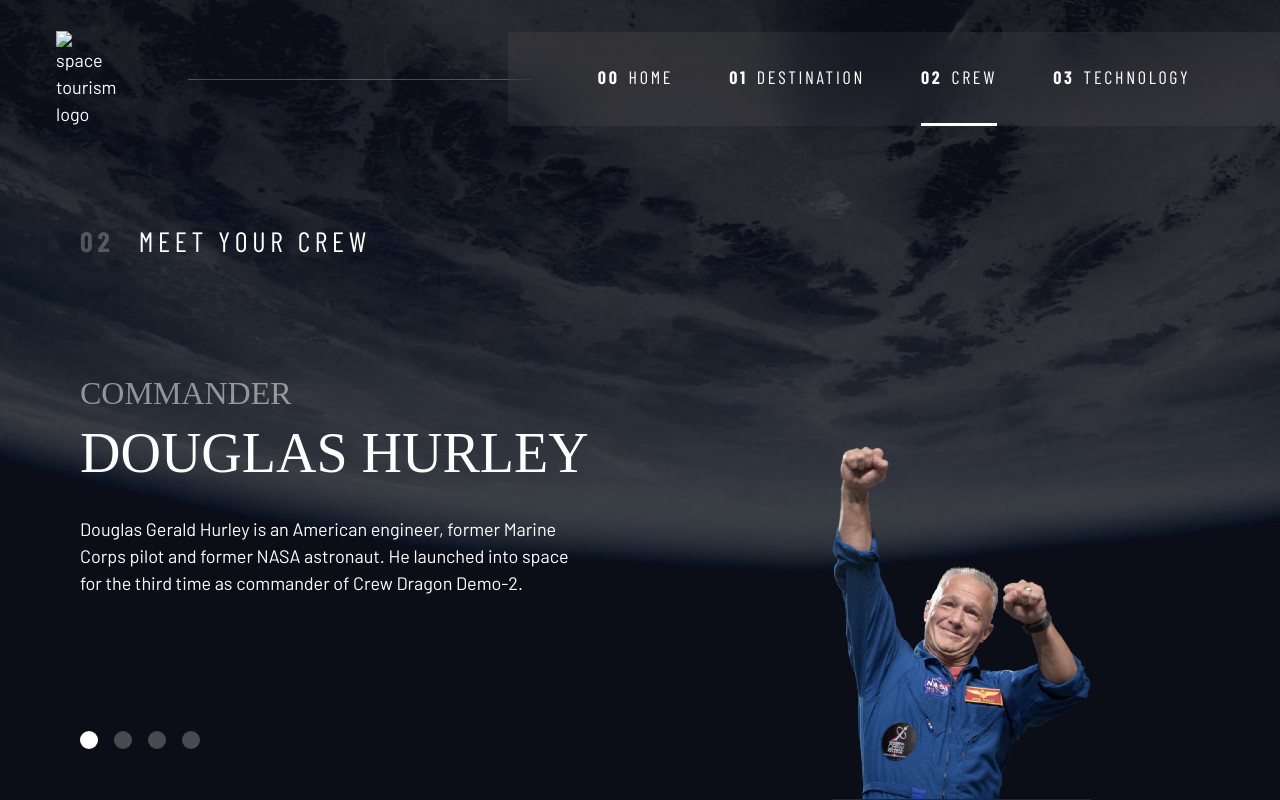
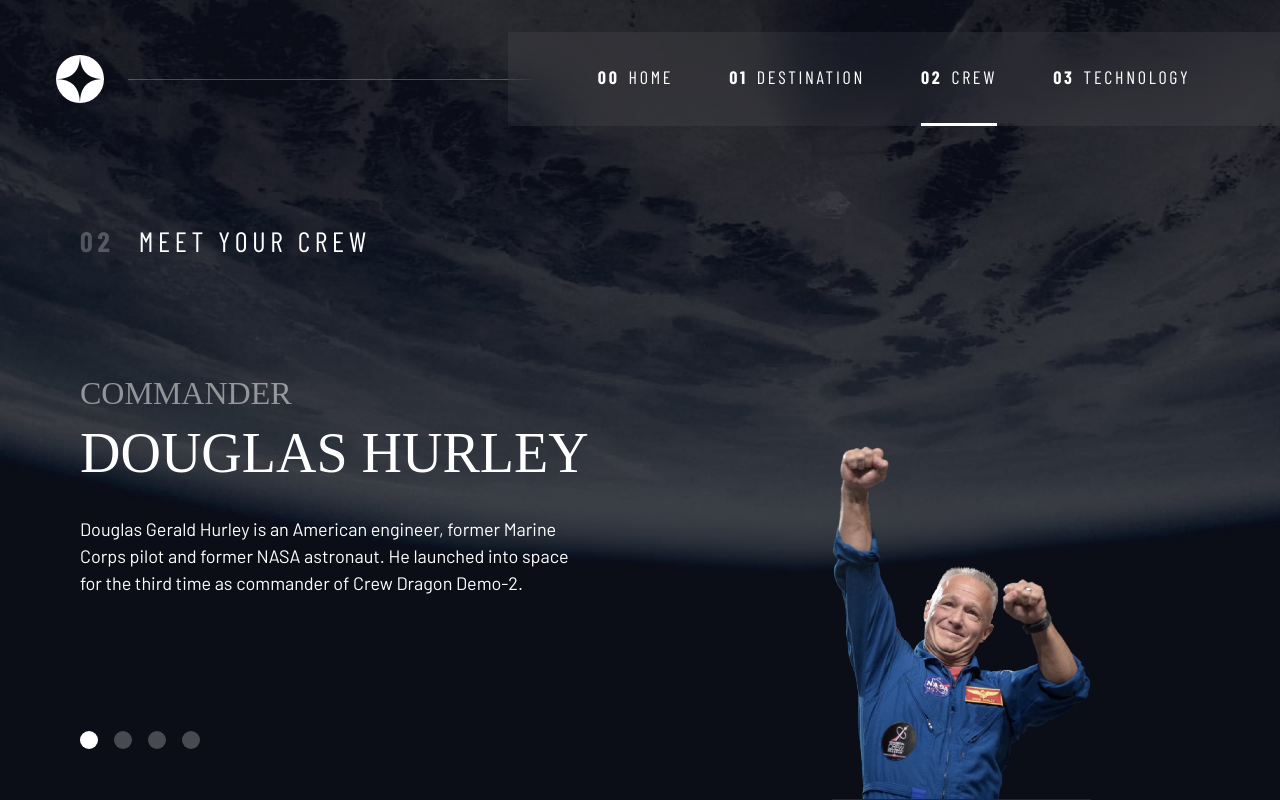
Before and after one commit to Ujwal147/Space-Travel, a plain HTML site: page crew.html in a window 1280 px wide. Drawn offline with nearby package versions, Linux system fonts and the light colour scheme; a web font is replaced by a local one.

Commit message:
Update crew.html

```diff
--- a/crew.html
+++ b/crew.html
@@ -23,7 +23,7 @@
   <a class="skip-to-content" href="#main">Skip to content</a>
   <header class="primary-header flex">
     <div>
-      <img src="/space-tourism-website-main/space-tourism-website-main/starter-code/assets/shared/logo.svg" alt="space tourism logo" class="logo">
+      <img src="./assets/shared/logo.svg" alt="space tourism logo" class="logo">
     </div>
     <button class="mobile-nav-toggle" aria-controls="primary-navigation"><span class="sr-only" aria-expanded="false">Menu</span></button>
     <nav>
```
